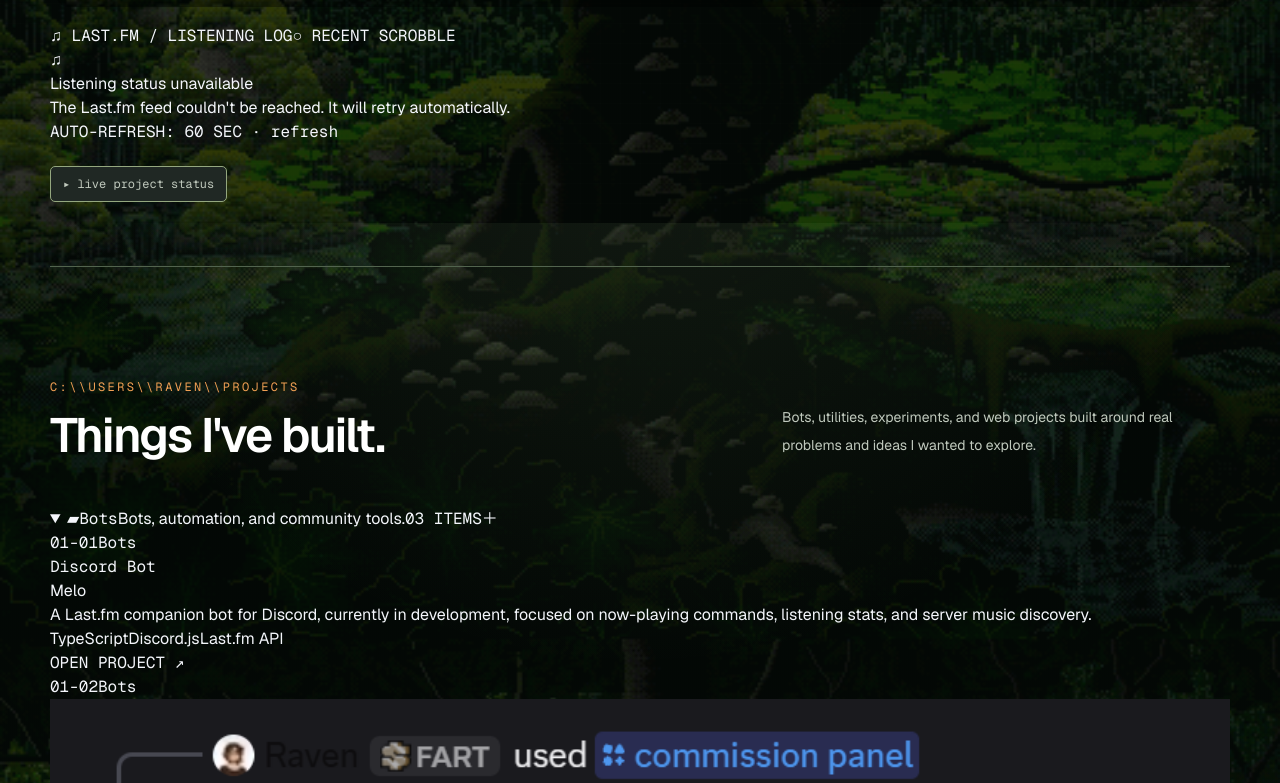
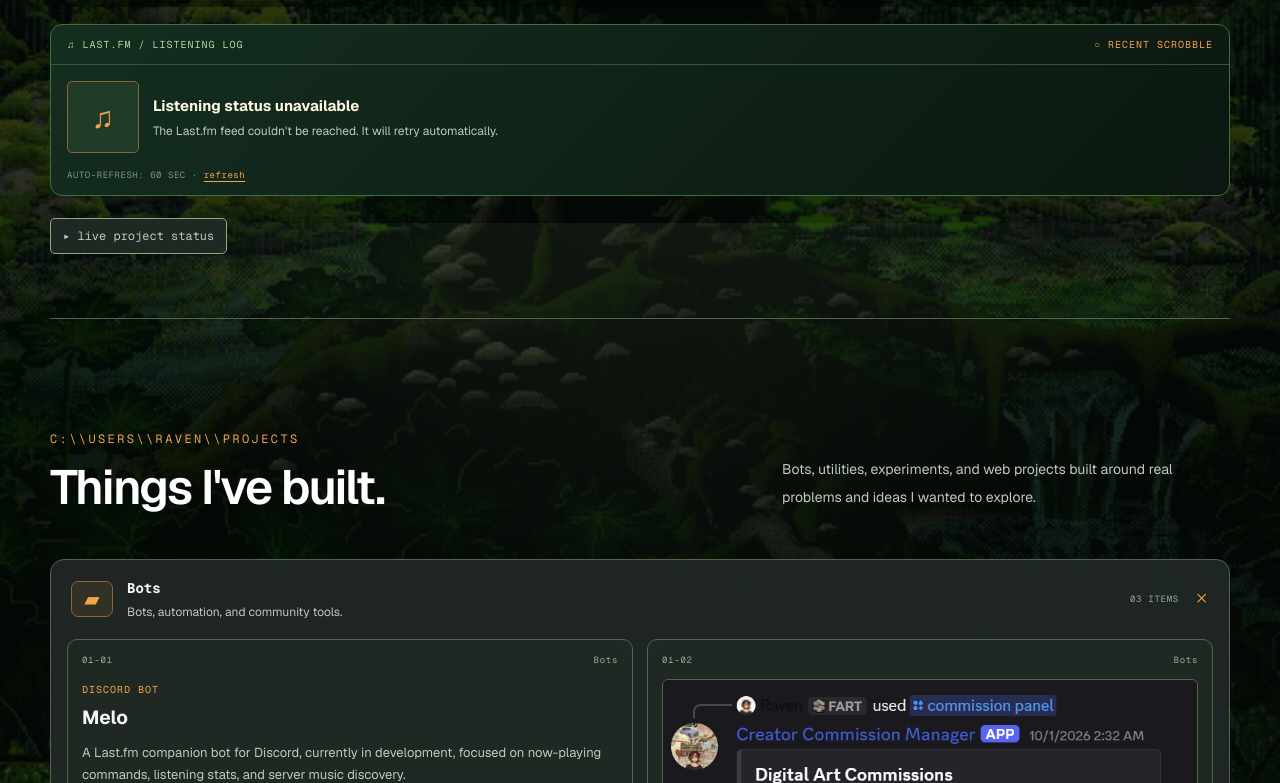
Before and after one commit to ellipticbean/raven-portfolio-v2, a Next.js app: page / in a window 1280 px wide. Shown: the part 577-1360 px from the top of the page. Built offline with nearby package versions, Linux system fonts and the light colour scheme; no server answers.

Commit message:
Style retro listening widget and project folders

```diff
--- a/src/app/globals.css
+++ b/src/app/globals.css
@@ -729,3 +729,40 @@
     opacity: 0.5;
   }
 }
+
+/* Retro Last.fm widget and expandable project folders */
+.retro-music-panel{margin-top:1.5rem;overflow:hidden;border:1px solid #456b43;border-radius:12px;background:linear-gradient(135deg,#142e20,#0b1710);color:#f5f0d8}
+.retro-music-heading{display:flex;flex-wrap:wrap;justify-content:space-between;gap:.5rem;padding:12px 16px;border-bottom:1px solid #34543a;color:#b8d39e;font-size:10px;letter-spacing:.1em}
+.retro-music-live,.retro-music-time{color:#f3a34b}
+.retro-music-content{display:flex;align-items:center;gap:14px;padding:16px;color:inherit}
+a.retro-music-content:hover{background:#ffffff08}
+.retro-music-art{flex:0 0 72px;width:72px;height:72px;border:1px solid #8d6337;border-radius:5px;object-fit:cover}
+.retro-music-art-empty{display:grid;place-items:center;background:#213b29;color:#f3a34b;font-size:30px}
+.retro-music-details{min-width:0;flex:1}
+.retro-music-title{overflow-wrap:anywhere;color:#fff8df;font-size:15px;font-weight:700}
+.retro-music-meta,.retro-music-time{margin-top:4px;color:#bdcbb6;font-size:12px;line-height:1.5}
+.retro-music-time{color:#f3a34b}
+.retro-music-empty{padding:18px 16px;color:#bdcbb6;font-size:13px}
+.retro-music-updated{padding:0 16px 12px;color:#81937a;font-size:9px;letter-spacing:.06em}
+.retro-music-updated button{color:#f3a34b;text-decoration:underline;text-underline-offset:3px}
+.retro-music-bars{display:flex;height:28px;align-items:end;gap:3px;padding:0 4px}
+.retro-music-bars i{width:4px;height:45%;border-radius:2px;background:#f3a34b;animation:retro-music-bounce .75s ease-in-out infinite alternate}
+.retro-music-bars i:nth-child(2){height:90%;animation-delay:.18s}.retro-music-bars i:nth-child(3){height:60%;animation-delay:.35s}.retro-music-bars i:nth-child(4){height:75%;animation-delay:.1s}
+@keyframes retro-music-bounce{to{height:25%}}
+.retro-project-folder{overflow:hidden;border:1px solid var(--border);border-radius:14px;background:var(--glass-background);margin-bottom:14px}
+.retro-folder-summary{display:flex;align-items:center;gap:14px;padding:18px 20px;cursor:pointer;list-style:none}
+.retro-folder-summary::-webkit-details-marker{display:none}
+.retro-folder-icon{display:grid;width:42px;height:36px;place-items:center;border:1px solid #8d6337;border-radius:7px;background:#f3a34b18;color:#f3a34b;font-size:20px}
+.retro-folder-copy{display:grid;flex:1;gap:4px}.retro-folder-title{color:var(--text-primary);font-size:14px;font-weight:700}.retro-folder-description{color:var(--text-secondary);font-size:12px}
+.retro-folder-count{color:var(--text-muted);font-size:9px;letter-spacing:.08em}.retro-folder-chevron{color:#f3a34b;transition:transform 160ms ease}.retro-project-folder[open] .retro-folder-chevron{transform:rotate(45deg)}
+.retro-folder-items{display:grid;grid-template-columns:repeat(2,minmax(0,1fr));gap:14px;padding:0 16px 16px}
+.retro-folder-card{display:flex;min-width:0;flex-direction:column;border:1px solid var(--border);border-radius:10px;padding:14px;background:var(--surface-1);transition:border-color 160ms ease,transform 160ms ease}
+.retro-folder-card:hover{transform:translateY(-2px);border-color:#f3a34b}
+.retro-folder-card-top{display:flex;justify-content:space-between;gap:8px;color:var(--text-muted);font-size:9px;letter-spacing:.08em}
+.retro-folder-image{margin-top:12px;overflow:hidden;border:1px solid var(--border);border-radius:6px;background:var(--surface-2)}.retro-folder-image img{width:100%;height:155px;object-fit:cover;object-position:top}
+.retro-folder-type{margin-top:15px;color:#f3a34b;font-size:10px;text-transform:uppercase;letter-spacing:.1em}.retro-folder-project-title{margin-top:7px;color:var(--text-primary);font-size:19px;font-weight:700}
+.retro-folder-project-description{margin-top:9px;color:var(--text-secondary);font-size:13px;line-height:1.7}
+.retro-folder-tags{display:flex;flex-wrap:wrap;gap:6px;margin-top:14px}.retro-folder-tags span{border:1px solid var(--border);border-radius:4px;padding:4px 6px;color:var(--text-muted);font-family:monospace;font-size:9px}
+.retro-folder-link{margin-top:auto;padding-top:18px;color:#f3a34b;font-size:10px;letter-spacing:.1em}
+@media(max-width:640px){.retro-folder-items{grid-template-columns:minmax(0,1fr)}.retro-folder-summary{gap:10px;padding:15px 12px}.retro-folder-description{line-height:1.5}.retro-folder-count{display:none}.retro-music-content{gap:10px;padding:12px}.retro-music-art{flex-basis:58px;width:58px;height:58px}}
+@media(prefers-reduced-motion:reduce){.retro-music-bars i{animation:none}.retro-folder-chevron,.retro-folder-card{transition:none}}
```
